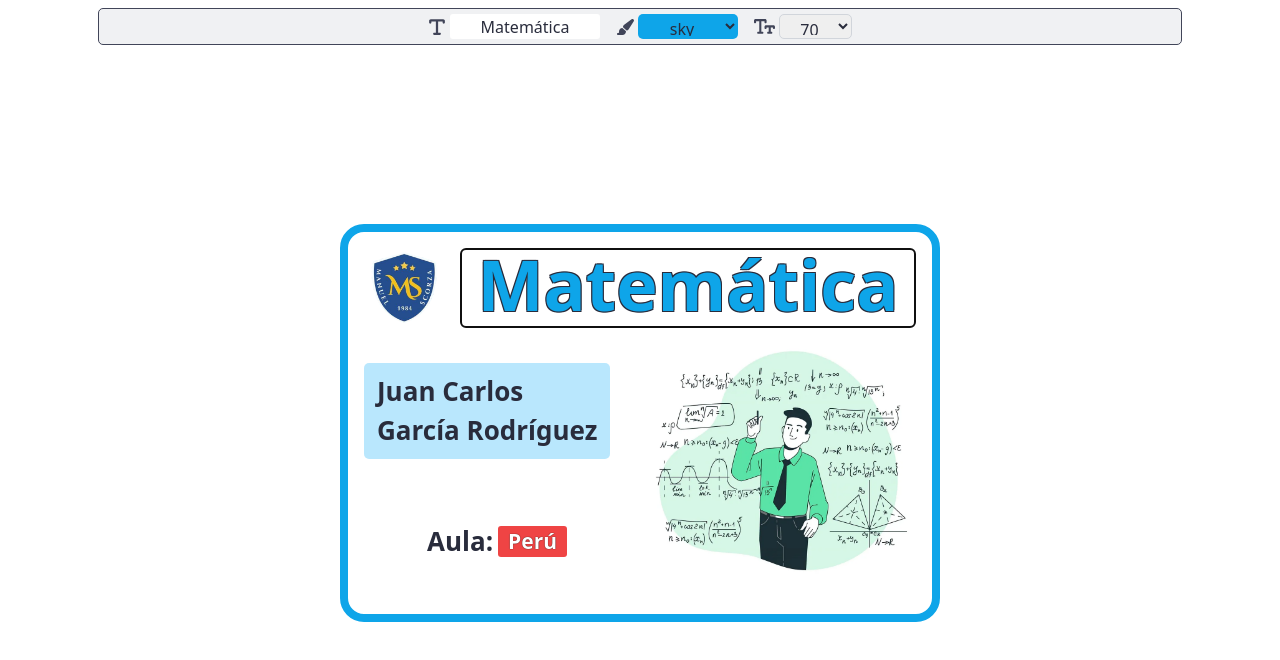
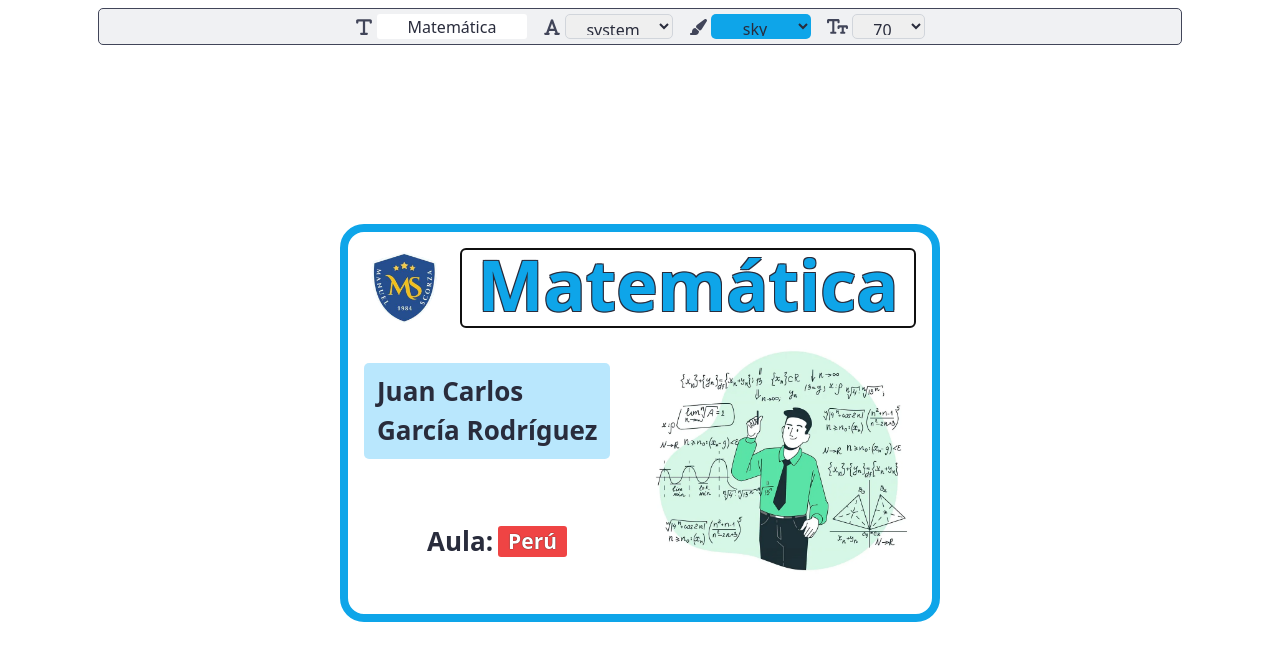
Before and after one commit to grChad/notebook-label, a React (Vite) app: page / in a window 1280 px wide. Both pictures are taken after a click on the button "Matemática". Shown: the top 660 px of the page. Built offline with nearby package versions, Linux system fonts and the light colour scheme.

Commit message:
feat: add fonts to curse

```diff
--- a/src/components/ControlCurse.tsx
+++ b/src/components/ControlCurse.tsx
@@ -1,16 +1,22 @@
 // NOTE: Global State
 import { useAppSelector, useAppDispatch } from '../hooks/store'
-import { renameCurse, changeColor, changeSize } from '../../store/user/curseSlice'
+import {
+	renameCurse,
+	changeFont,
+	changeColor,
+	changeSize,
+} from '../../store/user/curseSlice'
 
 // NOTE: function and data
 import { capitalize } from '../utils/functions'
-import { colorTextCurse, sizeCurse } from '../utils/dataForCurse'
+import { colorTextCurse, fontCurse, sizeCurse } from '../utils/dataForCurse'
 
 // import components
 import InputText from './InputText'
 import SelectSize from './SelectSize'
 import SelectColor from './SelectColor'
-import { IconText, IconPainText, IconTextSize } from './IconsSVG'
+import SelectFont from './SelectFont'
+import { IconText, IconFont, IconPainText, IconTextSize } from './IconsSVG'
 
 export default function ControlsCurse() {
 	const storeCurse = useAppSelector((state) => state.storeCurse)
@@ -19,6 +25,10 @@ export default function ControlsCurse() {
 	const changeCurse = (event: React.ChangeEvent<HTMLInputElement>) => {
 		const value = capitalize(event.target.value)
 		dispatch(renameCurse(value))
+	}
+	const handleChangeFont = (event: React.ChangeEvent<HTMLSelectElement>) => {
+		const valueFont = event.target.value
+		dispatch(changeFont(valueFont))
 	}
 
 	const handleChangeColor = (event: React.ChangeEvent<HTMLSelectElement>) => {
@@ -36,6 +46,15 @@ export default function ControlsCurse() {
 			<div className="flex flex-row justify-center items-center gap-1">
 				<IconText size={18} />
 				<InputText valueInput={storeCurse.curse} onChangeInput={changeCurse} />
+			</div>
+
+			<div className="flex flex-row justify-center items-center gap-1">
+				<IconFont size={18} />
+				<SelectFont
+					onChangeSelect={handleChangeFont}
+					valueSelect={storeCurse.font}
+					dateList={fontCurse}
+				/>
 			</div>
 
 			<div className="flex flex-row justify-center items-center gap-1">
--- a/src/components/ViewCurse.tsx
+++ b/src/components/ViewCurse.tsx
@@ -16,6 +16,7 @@ export default function ViewCurse() {
 				className="absolute inset-0 font-bold leading-[1]"
 				style={{
 					color: `${storeCurse.color}`,
+					fontFamily: `${storeCurse.font}`,
 					fontSize: `${storeCurse.size}px`,
 					textShadow: `
             1px 1px var(--color-mantle),
--- a/src/utils/dataForCurse.ts
+++ b/src/utils/dataForCurse.ts
@@ -1,11 +1,21 @@
-import type { DateCurseDefault, ListColorText, ListSizeText } from './types'
+import type { DateCurseDefault, ListFonts, ListColorText, ListSizeText } from './types'
 
 export const dataCurseDefault: DateCurseDefault = {
 	curse: 'Matemática',
+	font: 'system-ui',
 	color: '#0ea5e9',
 	size: 70,
 }
 export const nameSlice: string = 'curse'
+
+export const fontCurse: ListFonts[] = [
+	{ name: 'system', font: 'system-ui' },
+	{ name: 'Sans', font: 'sans-serif' },
+	{ name: 'Asap', font: 'Asap' },
+	{ name: 'Comic', font: 'ComicNeue' },
+	{ name: 'Mono1', font: 'Liberation Mono' },
+	{ name: 'Mono2', font: 'monospace' },
+]
 
 export const colorTextCurse: ListColorText[] = [
 	{ id: crypto.randomUUID(), name: 'stone', color: '#78716c' },
--- a/store/user/curseSlice.ts
+++ b/store/user/curseSlice.ts
@@ -7,6 +7,9 @@ export const curseSlice = createSlice({
 	reducers: {
 		renameCurse: (state, action: PayloadAction<string>) => {
 			state.curse = action.payload
+		},
+		changeFont: (state, action: PayloadAction<string>) => {
+			state.font = action.payload
 		},
 		changeColor: (state, action: PayloadAction<string>) => {
 			state.color = action.payload
@@ -18,4 +21,4 @@ export const curseSlice = createSlice({
 })
 
 export default curseSlice.reducer
-export const { renameCurse, changeColor, changeSize } = curseSlice.actions
+export const { renameCurse, changeFont, changeColor, changeSize } = curseSlice.actions
```
Also changed, not shown: src/utils/types.d.ts (+8 -0 lines).
